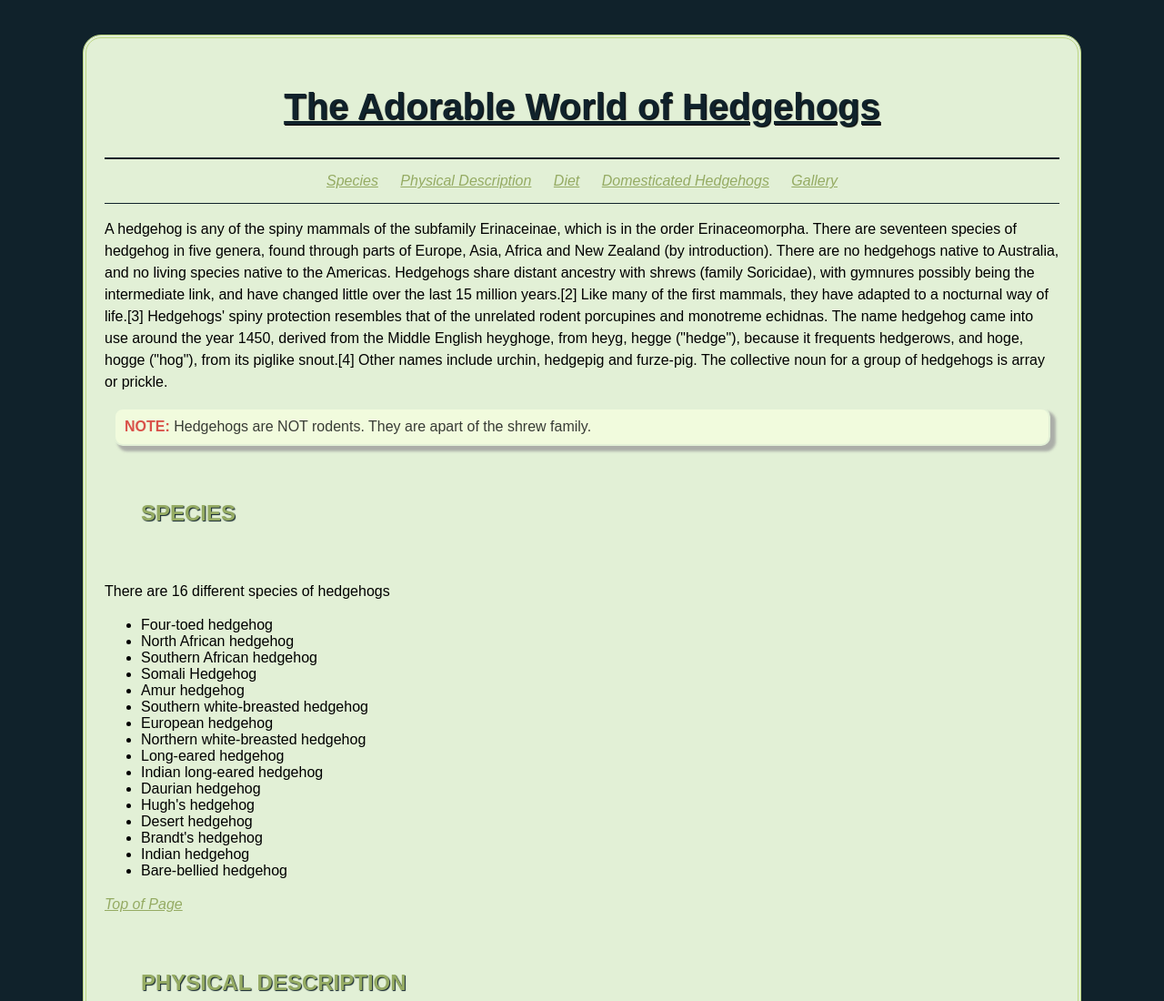
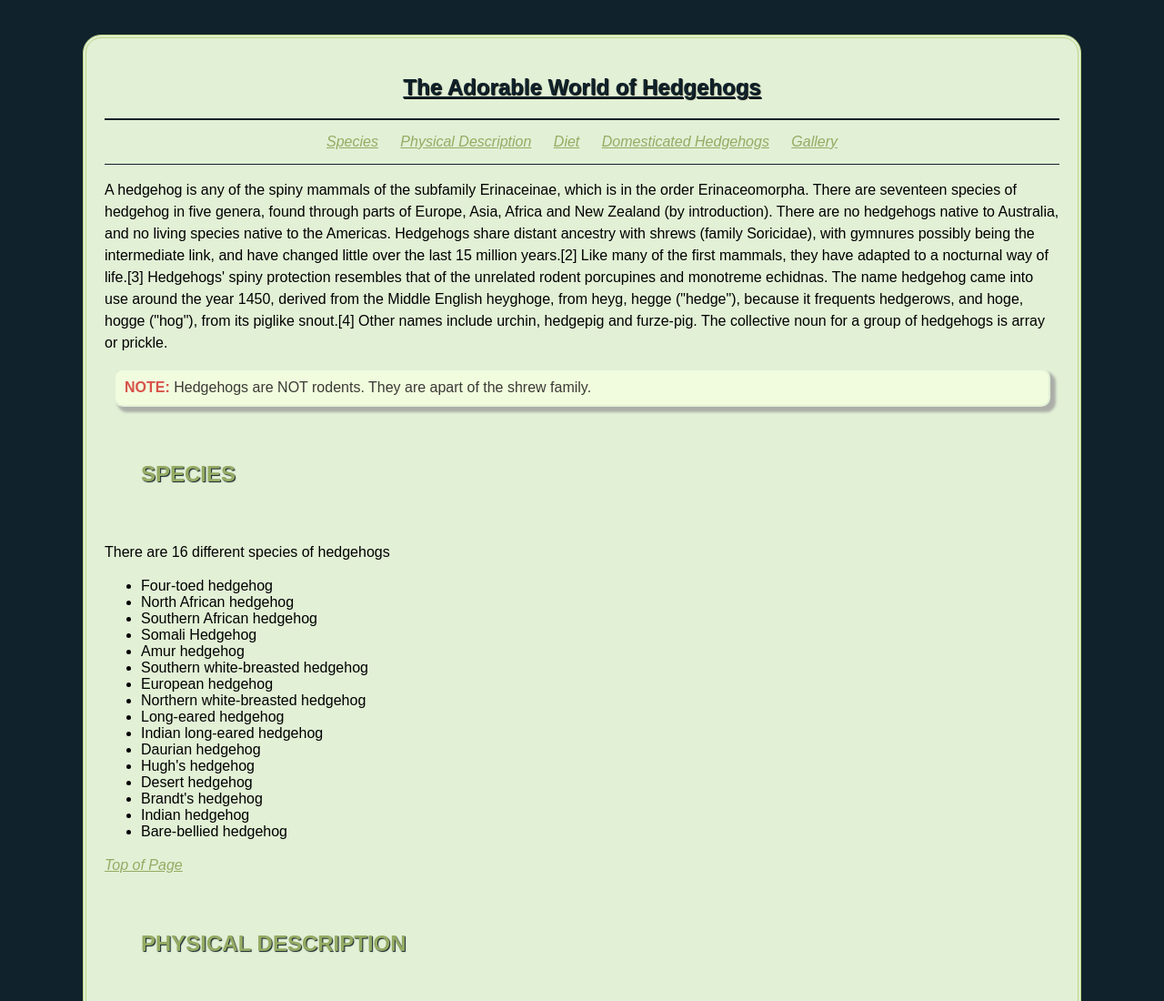
Before and after one commit to AuntieEm/dws1, a plain HTML site: page Week 2/Project 2/index.html in a window 1280 px wide. Shown: the top 1100 px of the page at 91% size. Drawn offline with Linux system fonts and the light colour scheme; a web font is replaced by a local one.

Commit message:
wk3 project
fixed short hand

```diff
--- a/Week 2/Project 2/css/styles.css
+++ b/Week 2/Project 2/css/styles.css
@@ -12,9 +12,8 @@ body {
 }
 /*----- Heading 1 -----*/
 h1 {
+	font: bold 40px;
 	text-align: center;
-	font-size: 40px;
-	font-weight: bold;
 	text-decoration: underline;
 	color: #10222B;
 	text-shadow: 1px 1px 1px #000;
@@ -38,10 +37,7 @@ p {
 	border: 4px double #BDD684;
 	border-radius: 20px;
 	padding: 20px;
-	margin-top: 10px;
-	margin-bottom: 10px;
-	margin-right: auto;
-	margin-left: auto;
+	margin: 10px auto 10px auto;
 }
 /*----- Main Navigation -----*/
 #main_nav ul {
```
